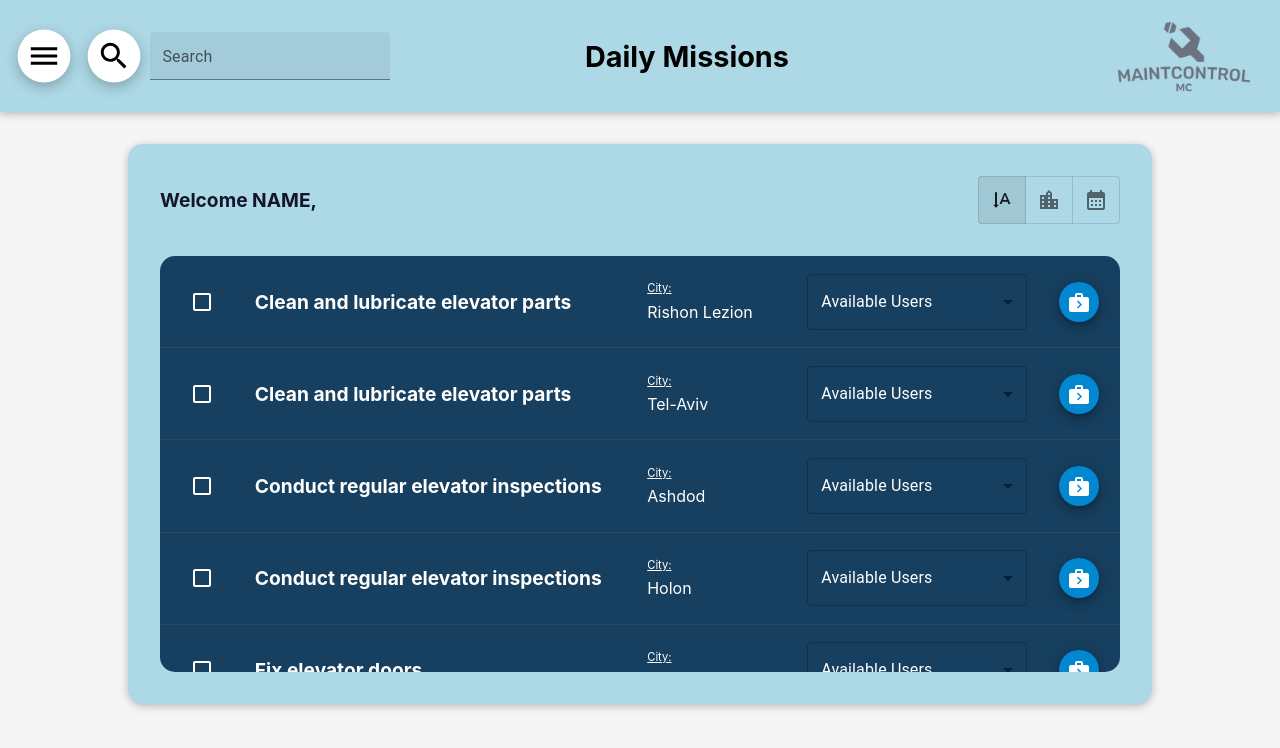
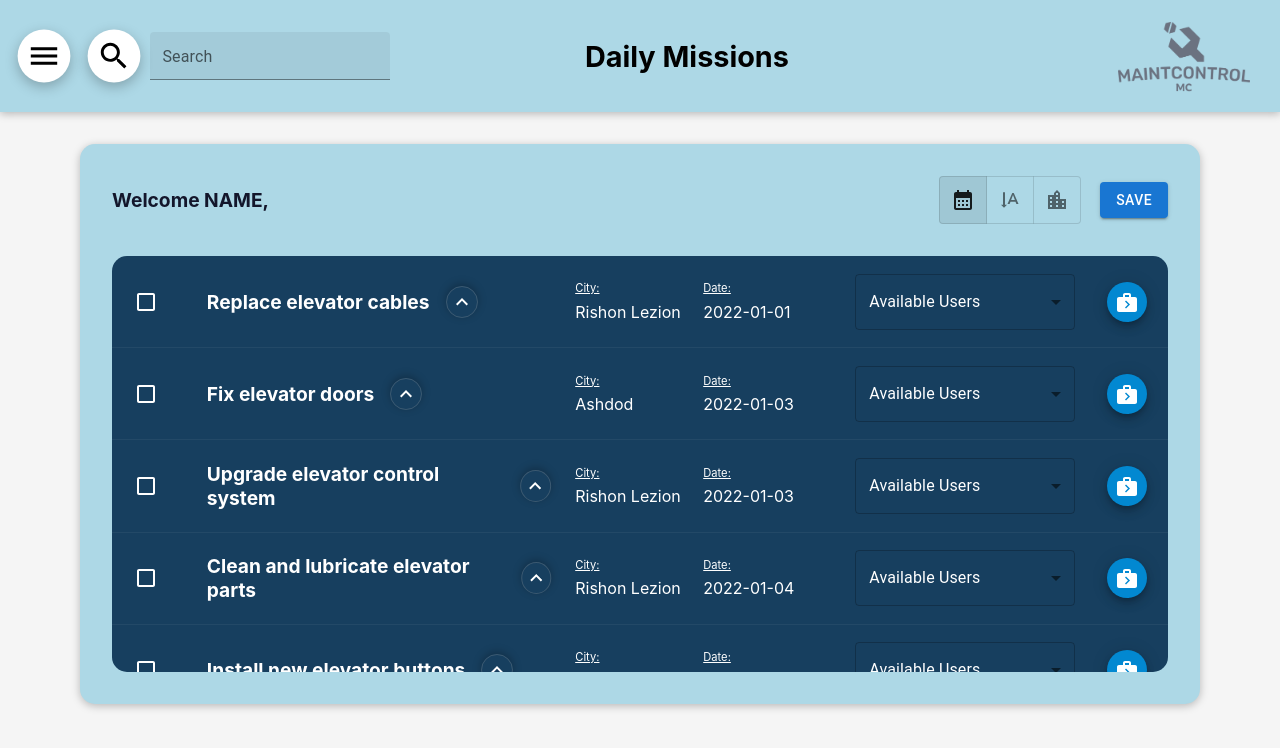
Before and after one commit to liorspidy/MaintControl, a React (Create React App) app: page /missions in a window 1280 px wide. Shown: the top 748 px of the page. Built offline with nearby package versions, Linux system fonts and the light colour scheme.

Commit message:
added save button, and more fixes to missions page

```diff
--- a/src/components/pages/missions/Mission.js
+++ b/src/components/pages/missions/Mission.js
@@ -4,27 +4,19 @@ import Fab from "@mui/material/Fab";
 import NextWeekIcon from "@mui/icons-material/NextWeek";
 import WorkerSelector from "./WorkerSelector";
 import Checkbox from "@mui/material/Checkbox";
+import KeyboardArrowDownIcon from "@mui/icons-material/KeyboardArrowDown";
 
 const Mission = (props) => {
   const [showDescription, setShowDescription] = useState(false);
   const label = { inputProps: { "aria-label": "Mission Checkbox" } };
-
+  const arrowClass = showDescription ? "expansionArrow" : "expansionArrowUp";
   const toggleDescription = () => {
     setShowDescription(!showDescription);
   };
 
   return (
-    <li key={props.mission.id}>
-      <label className="MissionLabel">
-        {/* <input
-          type="checkbox"
-          className="MissionCheckbox"
-          onChange={() => {}}
-        /> */}
-        {/* <span
-          className="MissionCheckmark"
-          style={{ backgroundColor: '#fff' }}
-        ></span> */}
+    <li key={props.mission.id} className="MissionlistItem">
+      <div className="MissionlistItemContent">
         <Checkbox
           {...label}
           sx={{
@@ -34,18 +26,38 @@ const Mission = (props) => {
             },
           }}
         />
+        <label className="MissionLabel">
           <div className="MissionContent">
+            <div className="missionTitle">
               <span
                 className="MissionName"
                 style={{ fontSize: "1.2rem", color: "#fff" }}
               >
                 {props.mission.title}
               </span>
-          <div className="cityContent">
-            <span className="CityTitle">City:</span>
-            <span className="City" style={{ fontSize: "1rem", color: "#fff" }}>
+              <div className={arrowClass} onClick={toggleDescription}>
+                <KeyboardArrowDownIcon />
+              </div>
+            </div>
+            <div className="filters">
+              <div className="filterContent">
+                <span className="filterTitle">City:</span>
+                <span
+                  className="City"
+                  style={{ fontSize: "1rem", color: "#fff" }}
+                >
                   {props.mission.city}
                 </span>
+              </div>
+              <div className="filterContent">
+                <span className="filterTitle">Date:</span>
+                <span
+                  className="Date"
+                  style={{ fontSize: "1rem", color: "#fff" }}
+                >
+                  {props.mission.created_date}
+                </span>
+              </div>
             </div>
           </div>
           <WorkerSelector />
@@ -55,6 +67,10 @@ const Mission = (props) => {
             </Fab>
           </Link>
         </label>
+      </div>
+      {showDescription && (
+        <div className="missionDesc">{props.mission.description}</div>
+      )}
     </li>
   );
 };
--- a/src/components/pages/missions/Missions.css
+++ b/src/components/pages/missions/Missions.css
@@ -1,6 +1,7 @@
 .MissionsTableBox {
   width: 80%;
   height: 70%;
+  min-width: 70rem;
   padding: 2rem;
   display: flex;
   flex-direction: column;
@@ -22,6 +23,17 @@
   justify-content: space-between;
   align-items: center;
   margin-bottom: 2rem;
+}
+
+.MissionlistItemContent {
+  display: flex;
+  transition: all 0.5s ease-in-out;
+}
+
+.MissionlistItem {
+  display: flex;
+  flex-direction: column;
+  transition: all 0.5s ease-in-out;
 }
 
 .filter {
@@ -48,10 +60,19 @@
   list-style: none;
 }
 
+.missionDesc {
+  color: white;
+  text-align: start;
+  font-size: 1rem;
+  margin-left: 5rem;
+  margin-top: 0.5rem;
+  margin-bottom: 0.5rem;
+  max-width: 30rem;
+}
+
 .Missions li {
   padding: 0.8rem;
   display: flex;
-  align-items: center;
   border-bottom: 1px solid rgba(255, 255, 255, 0.05);
   transition: all 0.2s ease-in-out;
 }
@@ -78,6 +99,41 @@
   cursor: pointer;
 }
 
+.missionTitle {
+  display: flex;
+  align-items: center;
+}
+
+.filtersBtns {
+  display: flex;
+  align-items: center;
+}
+
+.expansionArrow,
+.expansionArrowUp {
+  align-items: center;
+  display: flex;
+  margin-left: 1rem;
+  color: white;
+  border: 1px solid #a6a6a642;
+  box-shadow: 0 2px 8px rgb(0 0 0 / 25%);
+  border-radius: 50%;
+  height: 2rem;
+  width: 2rem;
+  justify-content: center;
+  transition: all 0.2s ease-in-out;
+}
+
+.expansionArrow:hover,
+.expansionArrowUp:hover {
+  background-color: rgba(255, 255, 255, 0.194);
+  cursor: pointer;
+}
+
+.expansionArrowUp {
+  rotate: 180deg;
+}
+
 .MissionName {
   padding-left: 2rem;
   color: #fff;
@@ -85,13 +141,18 @@
   font-weight: bold;
 }
 
-.cityContent {
+.filters {
+  margin: 0 1.5rem;
+  display: flex;
+}
+
+.filterContent {
   display: flex;
   width: 8rem;
   flex-direction: column;
 }
 
-.CityTitle {
+.filterTitle {
   color: white;
   font-size: 0.7rem;
   margin-bottom: 0.4rem;
@@ -103,36 +164,7 @@
   justify-content: space-between;
   align-items: center;
   width: 100%;
-  margin-right: 2rem;
 }
-
-/* .MissionCheckmark {
-  display: inline-block;
-  position: relative;
-  min-width: 1.2rem;
-  max-width: 1.2rem;
-  height: 1.2rem;
-  border: 2px solid #fff;
-  border-radius: 50%;
-  transition: all 0.2s ease-in-out;
-}
-
-.MissionCheckbox:checked + .MissionCheckmark {
-  background-color: #fff;
-}
-
-.MissionCheckbox:checked + .MissionCheckmark:after {
-  content: "";
-  display: block;
-  position: absolute;
-  top: 50%;
-  left: 50%;
-  transform: translate(-50%, -50%);
-  width: 1rem;
-  height: 1rem;
-  background-color: #13162b;
-  border-radius: 50%;
-} */
 
 .taskBtn {
   margin-left: 2rem;
--- a/src/components/pages/missions/Missions.js
+++ b/src/components/pages/missions/Missions.js
@@ -5,11 +5,12 @@ import ToggleButtonGroup from "@mui/material/ToggleButtonGroup";
 import LocationCityIcon from "@mui/icons-material/LocationCity";
 import CalendarMonthIcon from "@mui/icons-material/CalendarMonth";
 import TextRotateVerticalIcon from "@mui/icons-material/TextRotateVertical";
+import Button from "@mui/material/Button";
 import { useState } from "react";
 import "./Missions.css";
 
 const Missions = (props) => {
-  const [filter, setFilter] = useState("abc");
+  const [filter, setFilter] = useState("created_date");
 
   const handleFilter = (event, newFilter) => {
     if (newFilter !== null) {
@@ -37,7 +38,7 @@ const Missions = (props) => {
     <div className="MissionsTableBox">
       <div className="MissionsBtnsBox">
         <div className="Welcome">Welcome NAME,</div>
-        <div className="filters">
+        <div className="filtersBtns">
           <ToggleButtonGroup
             value={filter}
             exclusive
@@ -45,16 +46,19 @@ const Missions = (props) => {
             onChange={handleFilter}
             aria-label="set filter"
           >
+            <ToggleButton value="created_date" aria-label="filter by city">
+              <CalendarMonthIcon />
+            </ToggleButton>
             <ToggleButton value="abc" aria-label="filter alphabetically">
               <TextRotateVerticalIcon />
             </ToggleButton>
             <ToggleButton value="city" aria-label="filter by city">
               <LocationCityIcon />
             </ToggleButton>
-            <ToggleButton value="created_date" aria-label="filter by city">
-              <CalendarMonthIcon />
-            </ToggleButton>
           </ToggleButtonGroup>
+          <Button style={{ marginLeft: "1.2rem" }} variant="contained">
+            Save
+          </Button>
         </div>
       </div>
       <div className="MissionsTable">
```
Lines whose indentation alone changed are shown as unchanged.
